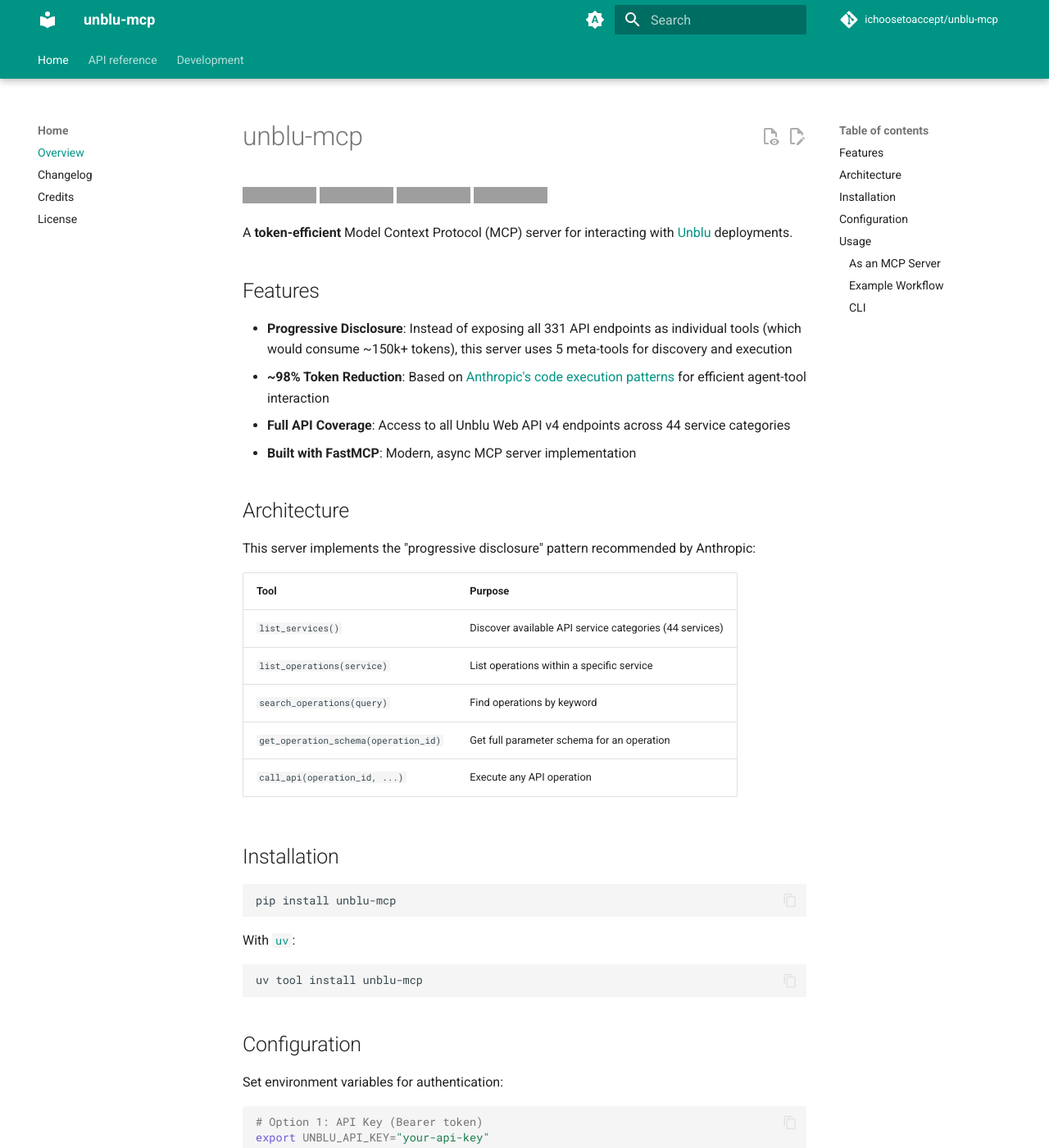
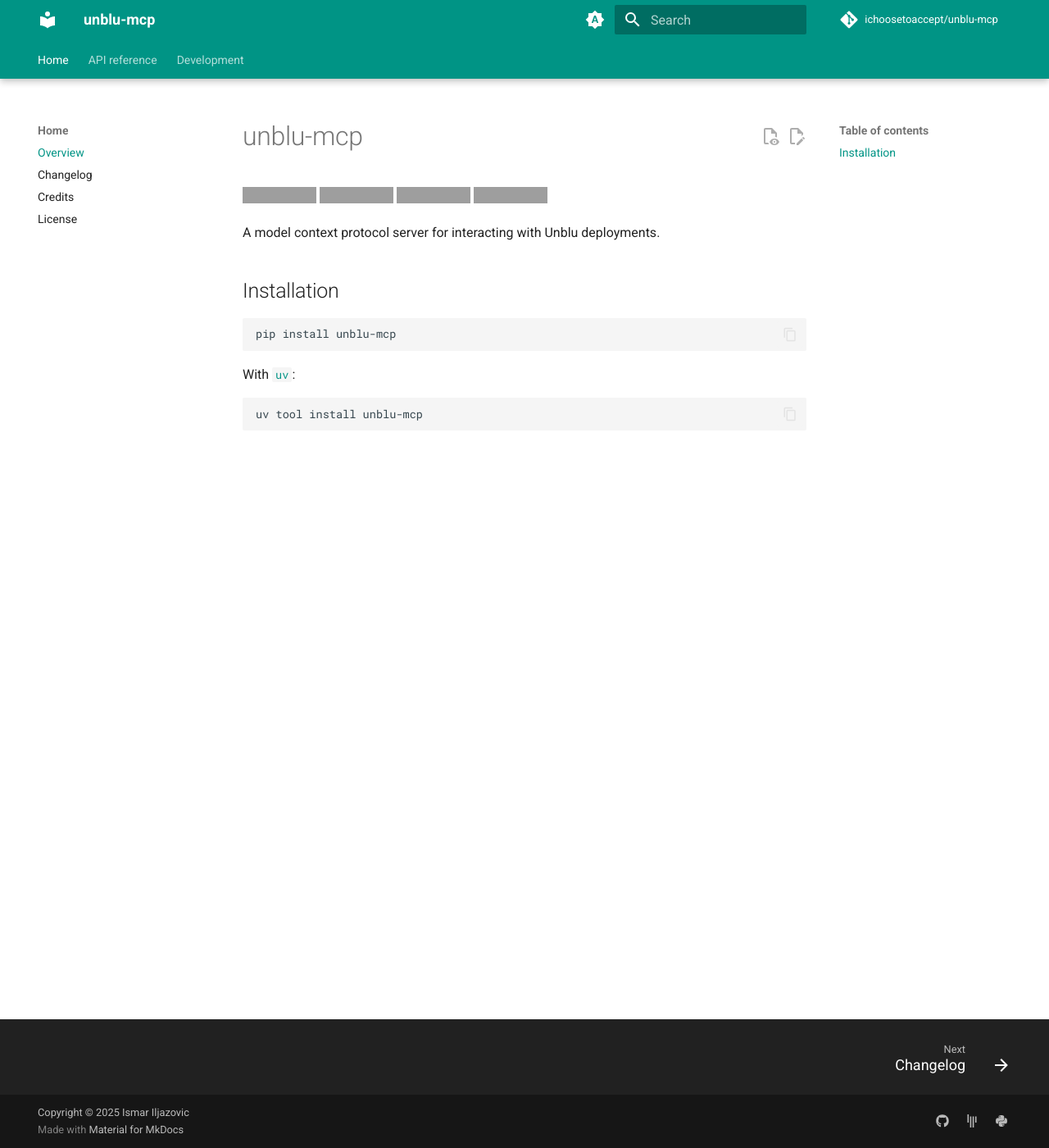
Before and after one commit to detailobsessed/unblu-mcp, an MkDocs documentation site: the page built from docs/index.md, in a window 1280 px wide and 1400 px high. Shown: the whole window at 82% size. Built offline with MkDocs 1.6.1 and Material for MkDocs 9.7.7, drawn with Linux system fonts in a browser that asks for light colours; comment, search, counter and statistics services are not loaded; some of the changed text lies outside the part shown; grey boxes are pictures that could not be loaded.

````diff
--- a/README.md
+++ b/README.md
@@ -5,26 +5,7 @@
 [![pypi version](https://img.shields.io/pypi/v/unblu-mcp.svg)](https://pypi.org/project/unblu-mcp/)
 [![gitter](https://img.shields.io/badge/matrix-chat-4DB798.svg?style=flat)](https://app.gitter.im/#/room/#unblu-mcp:gitter.im)
 
-A **token-efficient** Model Context Protocol (MCP) server for interacting with [Unblu](https://www.unblu.com/) deployments.
-
-## Features
-
-- **Progressive Disclosure**: Instead of exposing all 331 API endpoints as individual tools (which would consume ~150k+ tokens), this server uses 5 meta-tools for discovery and execution
-- **~98% Token Reduction**: Based on [Anthropic's code execution patterns](https://www.anthropic.com/engineering/code-execution-with-mcp) for efficient agent-tool interaction
-- **Full API Coverage**: Access to all Unblu Web API v4 endpoints across 44 service categories
-- **Built with FastMCP**: Modern, async MCP server implementation
-
-## Architecture
-
-This server implements the "progressive disclosure" pattern recommended by Anthropic:
-
-| Tool | Purpose |
-|------|---------|
-| `list_services()` | Discover available API service categories (44 services) |
-| `list_operations(service)` | List operations within a specific service |
-| `search_operations(query)` | Find operations by keyword |
-| `get_operation_schema(operation_id)` | Get full parameter schema for an operation |
-| `call_api(operation_id, ...)` | Execute any API operation |
+A model context protocol server for interacting with Unblu deployments.
 
 ## Installation
 
@@ -37,64 +18,3 @@
 ```bash
 uv tool install unblu-mcp
 ```
-
-## Configuration
-
-Set environment variables for authentication:
-
-```bash
-# Option 1: API Key (Bearer token)
-export UNBLU_API_KEY="your-api-key"
-
-# Option 2: Basic Auth
-export UNBLU_USERNAME="your-username"
-export UNBLU_PASSWORD="your-password"
-
-# Optional: Custom base URL (defaults to https://unblu.cloud/app/rest/v4)
-export UNBLU_BASE_URL="https://your-instance.unblu.cloud/app/rest/v4"
-```
-
-## Usage
-
-### As an MCP Server
-
-Add to your MCP client configuration (e.g., Claude Desktop):
-
-```json
-{
-  "mcpServers": {
-    "unblu": {
-      "command": "unblu-mcp",
-      "args": ["--spec", "/path/to/swagger.json"],
-      "env": {
-        "UNBLU_API_KEY": "your-api-key"
-      }
-    }
-  }
-}
-```
-
-### Example Workflow
-
-```
-User: List all conversations for user X
-
-Agent:
-1. list_services() → sees "Conversations" service
-2. list_operations("Conversations") → finds "conversationsSearch"
-3. get_operation_schema("conversationsSearch") → learns required parameters
-4. call_api("conversationsSearch", body={"personId": "X"}) → gets results
-```
-
-### CLI
-
-```bash
-# Run with stdio transport (default)
-unblu-mcp
-
-# Run with SSE transport
-unblu-mcp --transport sse
-
-# Specify custom OpenAPI spec
-unblu-mcp --spec /path/to/swagger.json
-```
--- a/docs/.overrides/partials/comments.html
+++ b/docs/.overrides/partials/comments.html
@@ -4,7 +4,7 @@
     <h2 id="__comments">Feedback</h2>
     <script src="https://giscus.app/client.js"
         data-repo="ichoosetoaccept/unblu-mcp"
-        data-repo-id="REPLACE WITH REPOSITORY NODE ID"
+        data-repo-id="R_kgDOQnHo1Q"
         data-category="Documentation"
         data-category-id="REPLACE WITH DISCUSSION CATEGORY ID"
         data-mapping="pathname"
````
Also changed, not shown: 2 other files.
